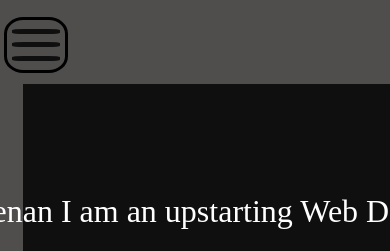
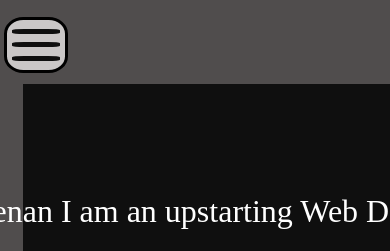
Before and after one commit to Kenan-Alnaser/my-portfolio, a plain HTML site: page index.html in a window 390 px wide. Shown: the top 251 px of the page. Drawn offline with Linux system fonts and the light colour scheme.

Commit message:
hamburger menu color change

```diff
--- a/css/style.css
+++ b/css/style.css
@@ -67,7 +67,7 @@ p > .fab {
   border-radius: 25%;
 }
 .x-menu {
-  background-color: rgb(80, 77, 77);
+  background-color: rgb(202, 199, 199);
   border: 3px solid black;
   width: 4rem;
   height: 3.5rem;
```
